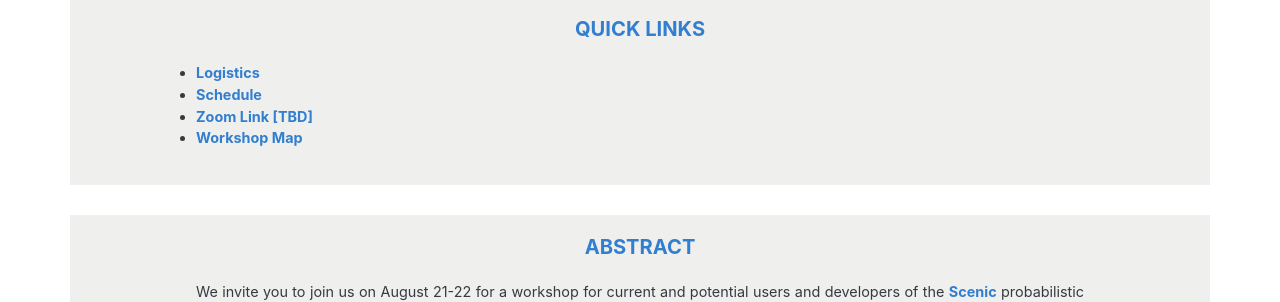
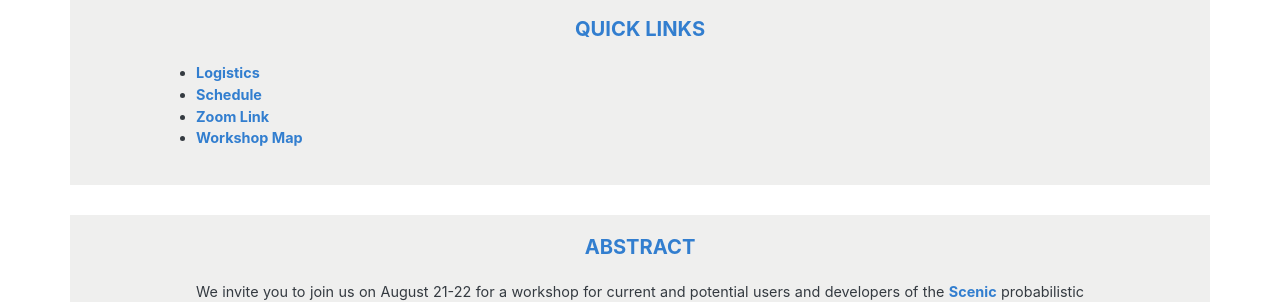
Before and after one commit to BerkeleyLearnVerify/Scenic_Website, a Jekyll site: the page workshop25/index.html, which Jekyll copies as it is, in a window 1280 px wide and 900 px high. Shown: the part 277-579 px from the top of the window. Built offline with Jekyll 4.4.1, drawn with Linux system fonts in a browser that asks for light colours; some of the changed text lies outside the part shown.

Commit message:
add Zoom link

```diff
--- a/workshop25/index.html
+++ b/workshop25/index.html
@@ -73,7 +73,7 @@
     <ul class="text-sm text-dark centered-aligned">
       <li> <a href="#logistics">Logistics</a></li>
       <li> <a href="#schedule">Schedule</a></li>
-      <li> <a href="">Zoom Link [TBD]</a></li>
+      <li> <a href="https://ucsc.zoom.us/j/92903411803?pwd=D4KgXc5kVRdFIF4cRKILap0l0aulRf.1">Zoom Link</a></li>
       <li> <a href="https://scenic-lang.org/workshop25/ScenicWorkshop2025Map.pdf">Workshop Map</a></li>
     </ul>
   </div>
@@ -221,7 +221,7 @@
       <b>Virtual Attendance:</b>
     </p>
     <ul class="text-sm text-dark centered-aligned">
-      <li>On Zoom at <a href="">this link [TBD]</a>
+      <li>On Zoom at <a href="https://ucsc.zoom.us/j/92903411803?pwd=D4KgXc5kVRdFIF4cRKILap0l0aulRf.1">this link</a>
       </li>
       <li>Hands-on sessions will have a member of the Scenic team in the Zoom room to answer questions</li>
       <li>Other sessions will be recorded for those in different time zones</li>
```
